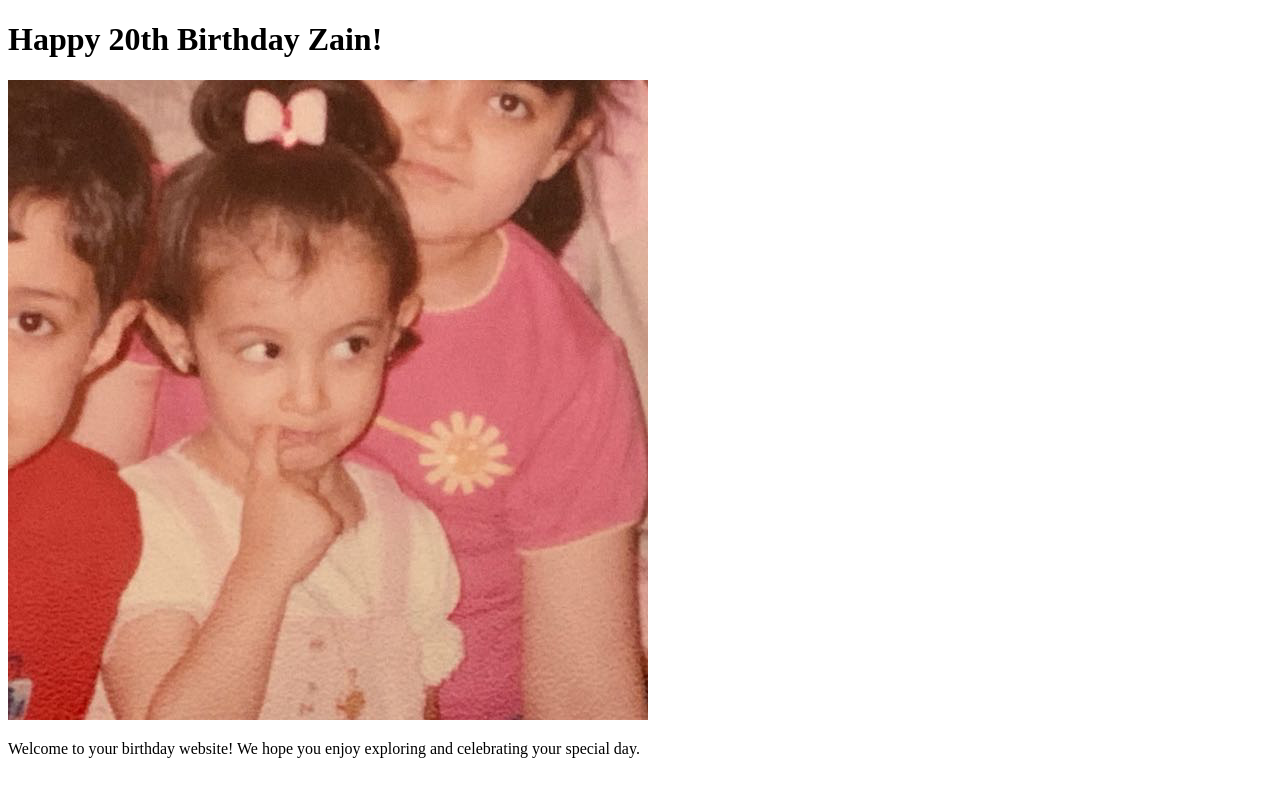
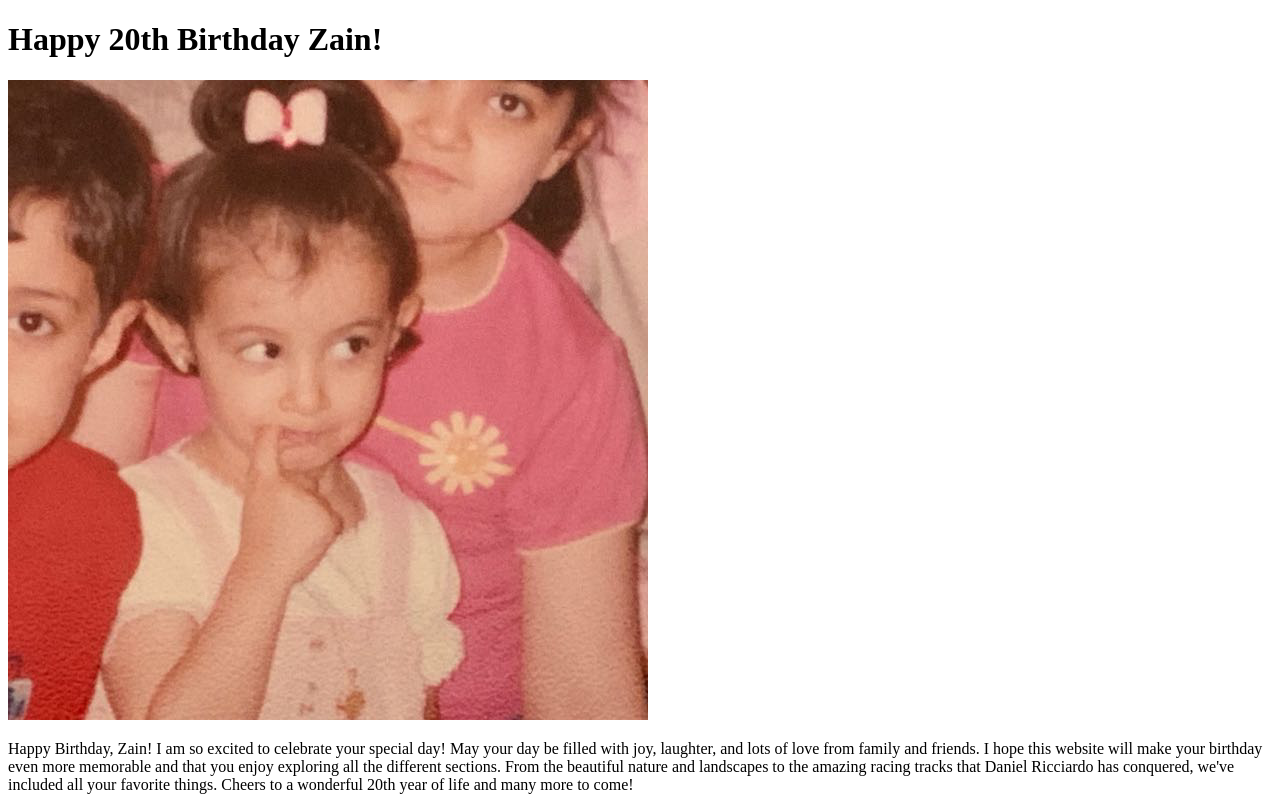
Before and after one commit to 2akbar/zain20birthday, a React (Create React App) app: page / in a window 1280 px wide. Built offline with nearby package versions, Linux system fonts and the light colour scheme.

Commit message:
Added an IntroPage component and added some CSS styling to it

```diff
--- a/src/App.js
+++ b/src/App.js
@@ -1,15 +1,11 @@
 import React from "react";
+import IntroPage from "./IntroPage";
 import zainImage from "./zain.jpg";
 
 function App() {
   return (
     <div>
-      <h1>Happy 20th Birthday Zain!</h1>
-      <img alt="Zain while she was baby" src={zainImage} />
-      <p>
-        Welcome to your birthday website! We hope you enjoy exploring and
-        celebrating your special day.
-      </p>
+      <IntroPage zainImage={zainImage} />
     </div>
   );
 }
--- /dev/null
+++ b/src/IntroPage.css
@@ -0,0 +1,18 @@
+.animated-text {
+  opacity: 0;
+}
+
+.fade-in {
+  animation: fadeIn 1s ease forwards;
+}
+
+@keyframes fadeIn {
+  from {
+    opacity: 0;
+    transform: translateY(20px);
+  }
+  to {
+    opacity: 1;
+    transform: translateY(0);
+  }
+}
--- /dev/null
+++ b/src/IntroPage.js
@@ -0,0 +1,41 @@
+import React, { useState, useEffect } from "react";
+import "./IntroPage.css";
+
+function IntroPage(props) {
+  const [showText, setShowText] = useState(false);
+
+  useEffect(() => {
+    setShowText(true);
+  }, []);
+
+  return (
+    <div>
+      <h1>Happy 20th Birthday Zain!</h1>
+      <img alt="Zain while she was baby" src={props.zainImage} />
+      <p className={`animated-text ${showText ? "fade-in" : ""}`}>
+        Happy Birthday, Zain!{" "}
+        <span className={`animated-text ${showText ? "fade-in" : ""}`}>
+          I am so excited to celebrate your special day!{" "}
+        </span>
+        <span className={`animated-text ${showText ? "fade-in" : ""}`}>
+          May your day be filled with joy, laughter, and lots of love from
+          family and friends.{" "}
+        </span>
+        <span className={`animated-text ${showText ? "fade-in" : ""}`}>
+          I hope this website will make your birthday even more memorable and
+          that you enjoy exploring all the different sections.{" "}
+        </span>
+        <span className={`animated-text ${showText ? "fade-in" : ""}`}>
+          From the beautiful nature and landscapes to the amazing racing tracks
+          that Daniel Ricciardo has conquered, we've included all your favorite
+          things.{" "}
+        </span>
+        <span className={`animated-text ${showText ? "fade-in" : ""}`}>
+          Cheers to a wonderful 20th year of life and many more to come!
+        </span>
+      </p>
+    </div>
+  );
+}
+
+export default IntroPage;
```
